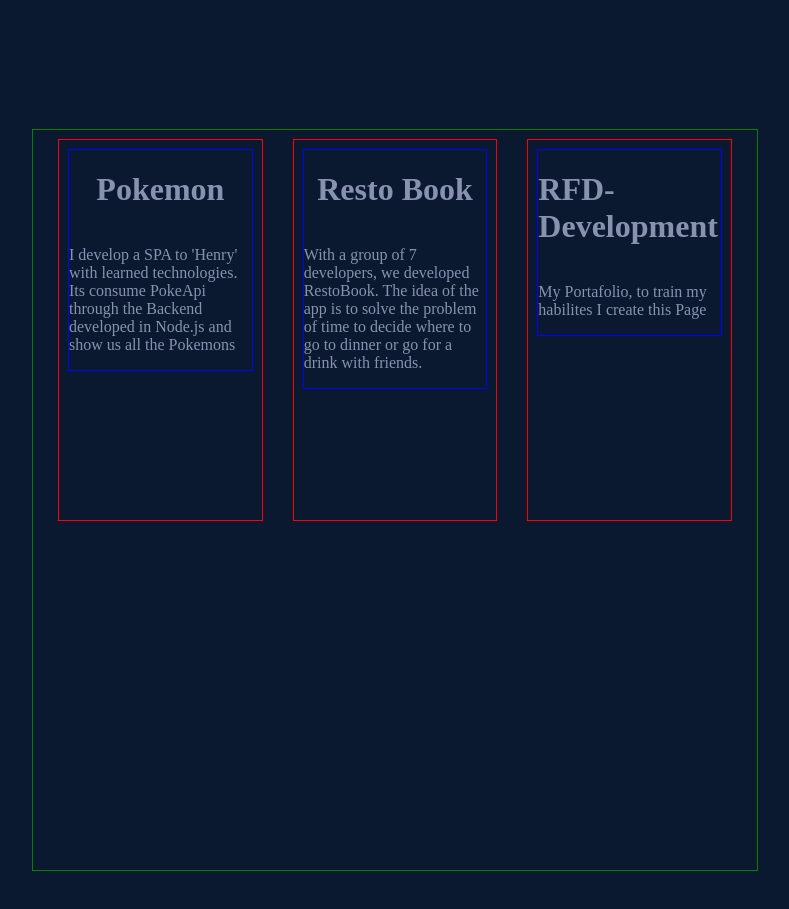
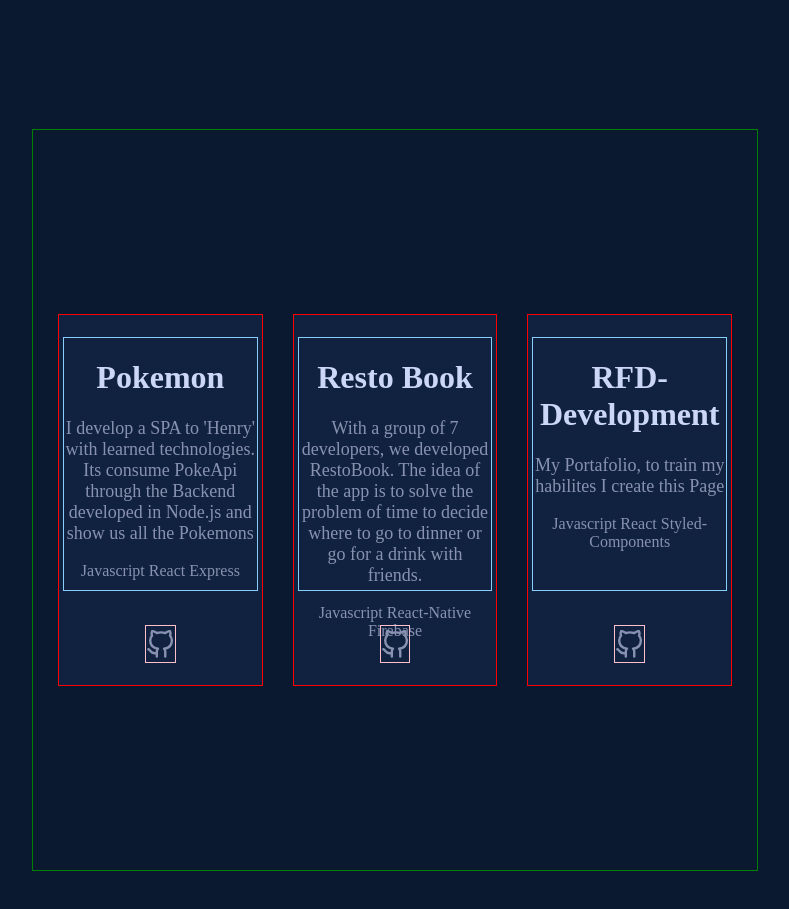
Before and after one commit to ramirofazio/RFD-Development-V1.0, a React (Create React App) app: page / in a window 1280 px wide. Shown: the part 1500-2409 px from the top of the page, without its empty margins (245-1034 px from the left). Built offline with nearby package versions, Linux system fonts and the light colour scheme; no server answers.

Commit message:
Add Icons and order Projects cards

```diff
--- a/src/Components/Projects/Project.jsx
+++ b/src/Components/Projects/Project.jsx
@@ -1,40 +1,69 @@
 import React from "react";
 import styled from "styled-components";
 import mixins from "../../styles/mixins";
+import IconGitHub from "../icons/github";
 
 const StyledContainer = styled.div`
   ${mixins.container}
   flex-wrap: wrap;
   height: 50%;
   width: 100%;
-  padding: 10px;
-  align-items: flex-start;
+  padding: 5px;
+  align-content: space-around;
   margin-inline: 1rem;
   transition: all 0.5s ease-in;
-
-  &:hover {
-    background-color: var(--hover);
-  }
+  background-color: var(--baseLigthColor);
 
   outline: 1px solid red;
 `;
 
 const StyledLink = styled.a`
   ${mixins.link}
+  width: 15%;
+  height: 10%;
+  color: var(--primaryDarkColor);
 
-  color: var(--primaryDarkColor);
-  outline: 1px solid blue;
   transition: all 1s ease;
   &:hover {
+    color: var(--secondaryColor);
   }
+
+  outline: 1px solid pink;
 `;
 
-function Project({ name, description, link }) {
+const StyledSubContainer = styled.div`
+  width: 100%;
+  height: 70%;
+
+  outline: 1px solid lightskyblue;
+`;
+
+const StyledName = styled.h1`
+  text-align: center;
+  color: var(--primaryColor);
+  font-size: 2rem;
+`;
+
+const StyledDescription = styled.p`
+  text-align: center;
+  color: var(--primaryDarkColor);
+  font-size: large;
+`;
+const StyledTechnologies = styled.p`
+  color: var(--primaryDarkColor);
+  text-align: center;
+`;
+
+function Project({ name, description, link, usedTechnologies }) {
   return (
     <StyledContainer>
+      <StyledSubContainer>
+        <StyledName>{name}</StyledName>
+        <StyledDescription>{description}</StyledDescription>
+        <StyledTechnologies>{usedTechnologies}</StyledTechnologies>
+      </StyledSubContainer>
       <StyledLink href={link} target="_blank" rel="noreferrer">
-        <h1>{name}</h1>
-        <p>{description}</p>
+        <IconGitHub />
       </StyledLink>
     </StyledContainer>
   );
--- a/src/Components/Projects/Projects.jsx
+++ b/src/Components/Projects/Projects.jsx
@@ -11,6 +11,7 @@ const StyledContainer = styled.div`
 const StyledProjectContainer = styled.div`
   display: flex;
   justify-content: center;
+  align-items: center;
   width: 55%;
   height: 90vh;
   padding: 10px;
@@ -29,6 +30,7 @@ export default function Projects() {
               name={p.name}
               description={p.description}
               link={p.link}
+              usedTechnologies={p.usedTechnologies}
             />
           );
         })}
--- a/src/Components/Projects/projectsData.js
+++ b/src/Components/Projects/projectsData.js
@@ -2,16 +2,21 @@ export const projectsData = [
     {
         name: "Pokemon",
         description: "I develop a SPA to 'Henry' with learned technologies. Its consume PokeApi through the Backend developed in Node.js and show us all the Pokemons",
-        link: "https://github.com/ramirofazio/PI-POKEMON"
+        link: "https://github.com/ramirofazio/PI-POKEMON",
+        usedTechnologies: "Javascript   React   Express",
     },
     {
         name: "Resto Book",
         description: "With a group of 7 developers, we developed RestoBook. The idea of the app is to solve the problem of time to decide where to go to dinner or go for a drink with friends. ",
-        link: "https://github.com/ramirofazio/RestoBook"
+        link: "https://github.com/ramirofazio/RestoBook",
+        usedTechnologies: "Javascript   React-Native   Firebase",
+
     },
     {
         name: "RFD-Development",
         description: "My Portafolio, to train my habilites I create this Page",
-        link: "https://github.com/ramirofazio/RFD-Development"
+        link: "https://github.com/ramirofazio/RFD-Development",
+        usedTechnologies: "Javascript   React   Styled-Components",
+
     },
 ]
--- a/src/index.css
+++ b/src/index.css
@@ -3,6 +3,7 @@
 
 :root {
   --baseColor: #0a192f;
+  --baseLigthColor: #112240;
   --hover:#8892b023;
   --primaryColor: #ccd6f7;
   --primaryDarkColor: #8892b0;
```
Also changed, not shown: src/Assets/open_in_new.svg (added).
